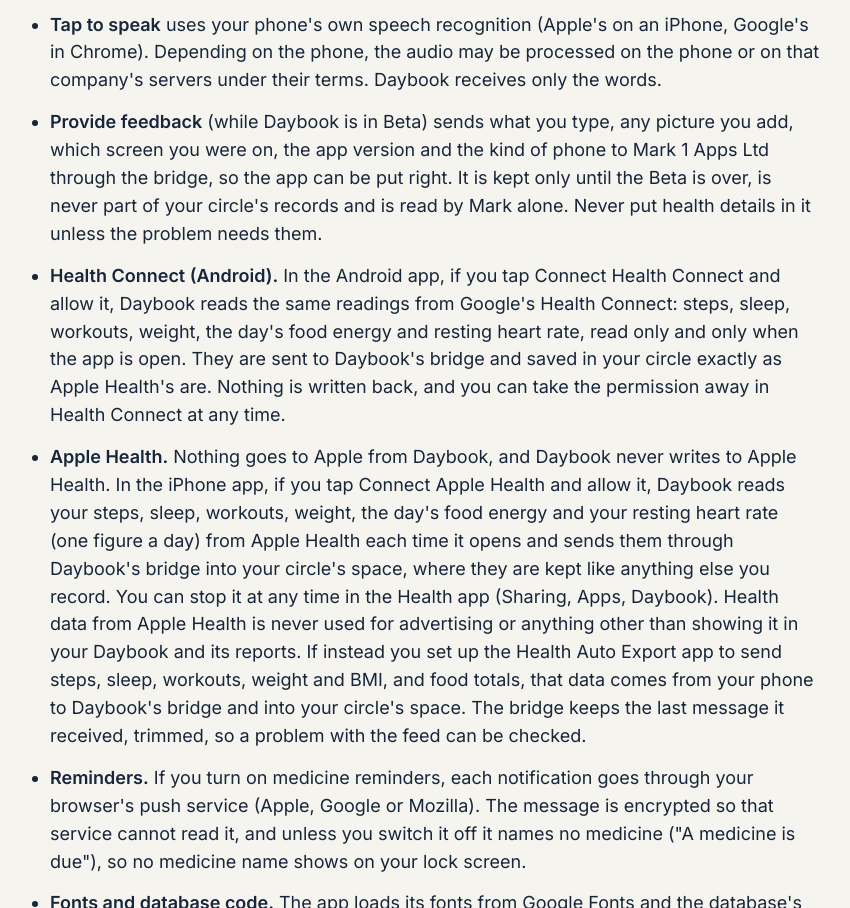
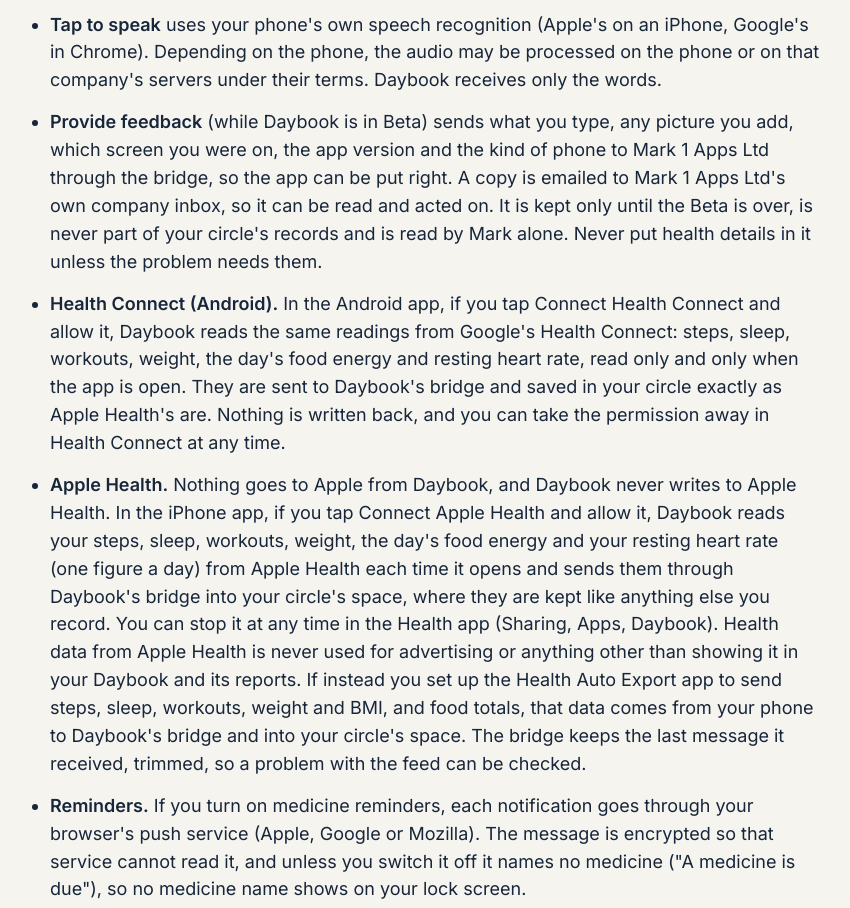
Before and after one commit to Learning-Development667/mymedicaldaybook-site, a plain HTML site: page privacy.html in a window 1280 px wide. Shown: the part 4601-5509 px from the top of the page, without its empty margins (62-912 px from the left). Drawn offline with Linux system fonts and the light colour scheme.

Commit message:
Privacy: a copy of Beta feedback goes to the company inbox (the app's v459)
Co-Authored-By: Claude Opus 5.5 <noreply@anthropic.com>
Claude-Session: https://claude.ai/code/session_019YEsmZ6a1WvgEnGnwzVsHJ

```diff
--- a/privacy.html
+++ b/privacy.html
@@ -79,7 +79,7 @@
   <li><b>Daybook Assistant, only when you tap.</b> Daybook Assistant is Daybook's name for its AI helper, which is Claude, an AI model made by Anthropic, a US company. Seven features send something through Daybook's bridge to Anthropic for it: <b>Explain with Daybook Assistant</b> (a letter's text or page photos), <b>Suggest questions to ask</b> and <b>Tidy up my notes with Daybook Assistant</b> (the Notes for the team text), <b>Write the brief with Daybook Assistant</b> on two reports (the scores and notes behind the Mood and wellbeing report; the scores, words and doses behind the Pain and pain relief report), <b>Read it from a photo</b> (a photo of a medicine) and <b>Add from a photo or PDF of the plan</b> (an exercise or physio plan). So that information goes to the United States. The transfer is covered by Anthropic's data processing addendum, which includes the UK's International Data Transfer Addendum issued by the Information Commissioner. Anthropic does not use what is sent through its API to train its models and handles it under its own terms. The bridge keeps nothing of what was sent or returned, only a count of words used, for the cost. An explanation of a letter is saved with the letter, and you can change or delete it; the other replies are shown for you to check, and only what you then save is kept. There is a daily limit per circle.</li>
   <li><b>Save as PDF, Print, Share and Copy</b> make a copy for you to give to the clinic or someone else. Once it has left the app, it is in your hands.</li>
   <li><b>Tap to speak</b> uses your phone's own speech recognition (Apple's on an iPhone, Google's in Chrome). Depending on the phone, the audio may be processed on the phone or on that company's servers under their terms. Daybook receives only the words.</li>
-  <li><b>Provide feedback</b> (while Daybook is in Beta) sends what you type, any picture you add, which screen you were on, the app version and the kind of phone to Mark 1 Apps Ltd through the bridge, so the app can be put right. It is kept only until the Beta is over, is never part of your circle's records and is read by Mark alone. Never put health details in it unless the problem needs them.</li>
+  <li><b>Provide feedback</b> (while Daybook is in Beta) sends what you type, any picture you add, which screen you were on, the app version and the kind of phone to Mark 1 Apps Ltd through the bridge, so the app can be put right. A copy is emailed to Mark 1 Apps Ltd's own company inbox, so it can be read and acted on. It is kept only until the Beta is over, is never part of your circle's records and is read by Mark alone. Never put health details in it unless the problem needs them.</li>
   <li><b>Health Connect (Android).</b> In the Android app, if you tap Connect Health Connect and allow it, Daybook reads the same readings from Google's Health Connect: steps, sleep, workouts, weight, the day's food energy and resting heart rate, read only and only when the app is open. They are sent to Daybook's bridge and saved in your circle exactly as Apple Health's are. Nothing is written back, and you can take the permission away in Health Connect at any time.</li>
   <li><b>Apple Health.</b> Nothing goes to Apple from Daybook, and Daybook never writes to Apple Health. In the iPhone app, if you tap Connect Apple Health and allow it, Daybook reads your steps, sleep, workouts, weight, the day's food energy and your resting heart rate (one figure a day) from Apple Health each time it opens and sends them through Daybook's bridge into your circle's space, where they are kept like anything else you record. You can stop it at any time in the Health app (Sharing, Apps, Daybook). Health data from Apple Health is never used for advertising or anything other than showing it in your Daybook and its reports. If instead you set up the Health Auto Export app to send steps, sleep, workouts, weight and BMI, and food totals, that data comes from your phone to Daybook's bridge and into your circle's space. The bridge keeps the last message it received, trimmed, so a problem with the feed can be checked.</li>
   <li><b>Reminders.</b> If you turn on medicine reminders, each notification goes through your browser's push service (Apple, Google or Mozilla). The message is encrypted so that service cannot read it, and unless you switch it off it names no medicine ("A medicine is due"), so no medicine name shows on your lock screen.</li>
```
